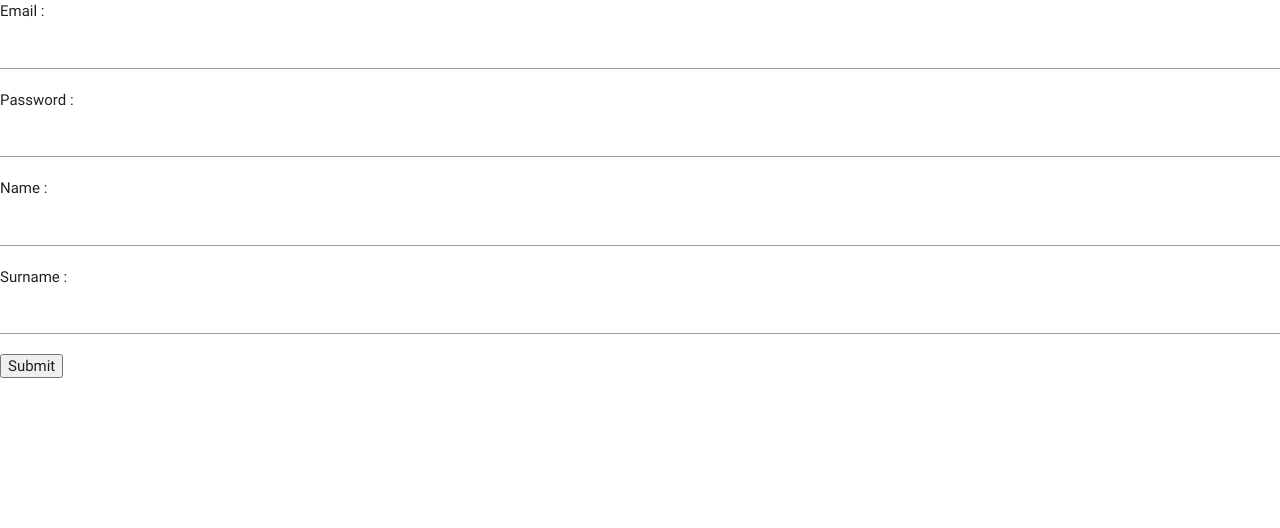
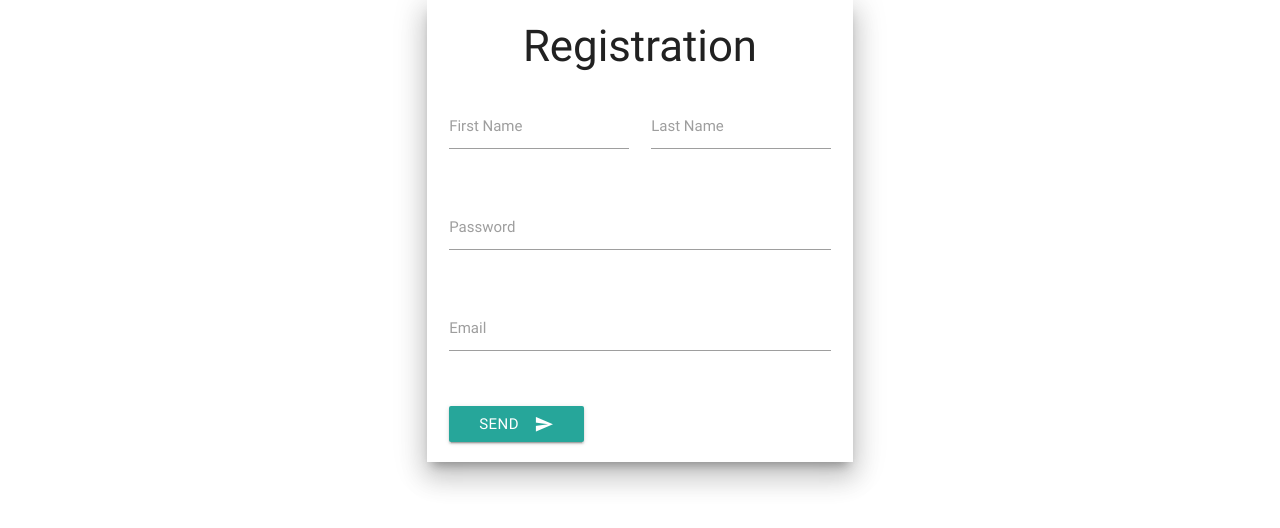
Before and after one commit to VadimChumak/cursova_php, a PHP site: page / in a window 1280 px wide. Shown: the top 528 px of the page. Run offline with PHP 8.4, Linux system fonts and the light colour scheme; some web fonts are replaced.

Commit message:
registration form style

```diff
--- a/template/registration/add.tpl
+++ b/template/registration/add.tpl
@@ -1,11 +1,34 @@
-<form method="post">
-    <div>Email : </div>
-    <div><input type="text" name="email" /></div>
-    <div>Password : </div>
-    <div><input type="password" name="password"></div>
-    <div>Name : </div>
-    <div><input type="text" name="name" /></div>
-    <div>Surname : </div>
-    <div><input type="text" name="surname" /></div>
-    <div><input type="submit"></div>
-</form>
+<div class="row">
+    <form class="col offset-l4 offset-m3 l4 m6 s12 registration-form z-depth-5" method="post">
+      <div class="row">
+      <h3 class="center-align">Registration</h3>
+        <div class="input-field col s6">
+          <input id="first_name" type="text" name="name" class="validate">
+          <label for="first_name">First Name</label>
+        </div>
+        <div class="input-field col s6">
+          <input id="last_name" name="surname" type="text" class="validate">
+          <label for="last_name">Last Name</label>
+        </div>
+      </div>
+      <div class="row">
+        <div class="input-field col s12">
+          <input id="password" type="password" name="password" class="validate">
+          <label for="password">Password</label>
+        </div>
+      </div>
+      <div class="row">
+        <div class="input-field col s12">
+          <input id="email" type="email" name="email" class="validate">
+          <label for="email">Email</label>
+        </div>
+      </div>
+      <div class="row">
+        <div class="input-field col s12">
+          <button class="btn waves-effect waves-light main-color" type="submit" name="action">Send
+            <i class="material-icons right">send</i>
+        </button>
+        </div>
+      </div>
+    </form>
+  </div>
```
Also changed, not shown: Content/css/style.css (line endings or trailing spaces).
